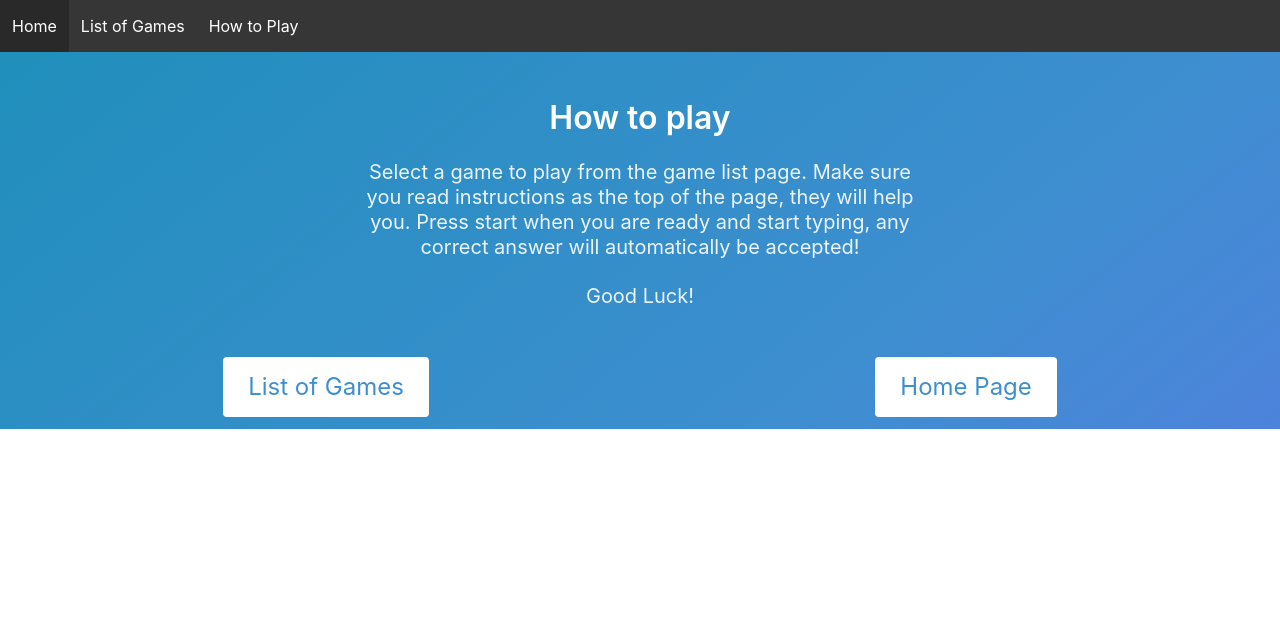
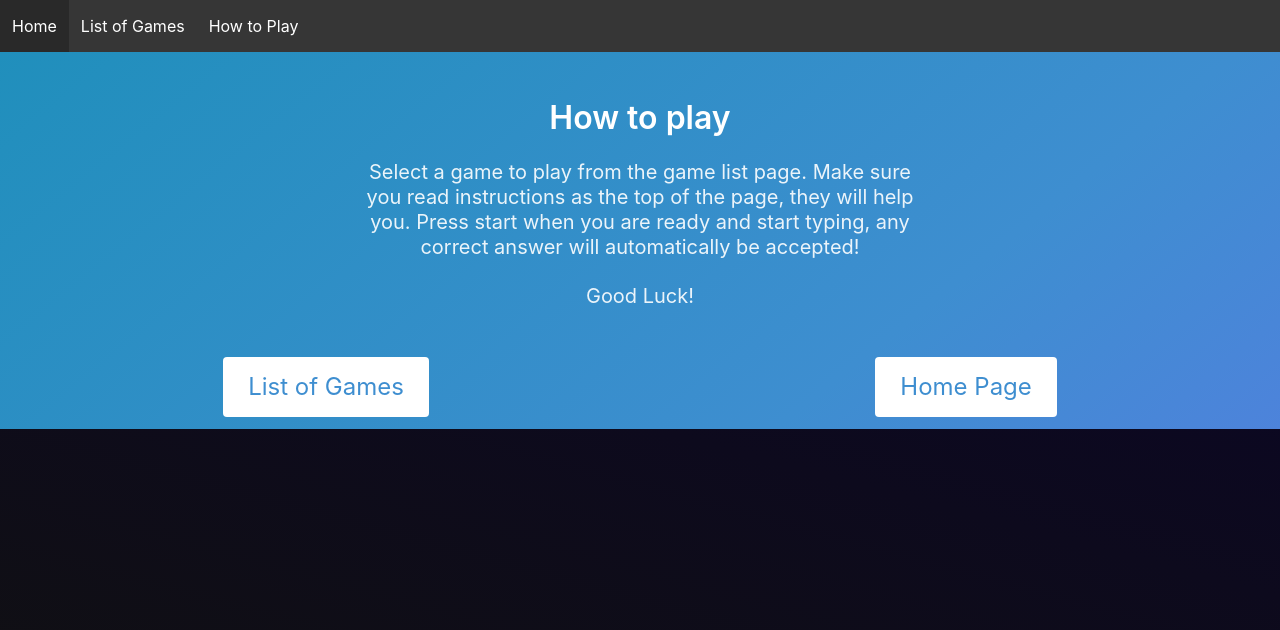
Before and after one commit to Mvcampbell3/time-score-frontend, an Angular app in the folder client/: page / in a window 1280 px wide. Both pictures are taken after a click on the link "How to Play". Shown: the top 630 px of the page. Built offline with nearby package versions, Linux system fonts and the light colour scheme.

Commit message:
full page instructions bg

```diff
--- a/client/src/app/instructions/instructions.component.html
+++ b/client/src/app/instructions/instructions.component.html
@@ -1,3 +1,4 @@
+<div class="instructions-bg">
   <div class="hero is-bold is-info">
     <div class="hero-body">
       <div class="container">
@@ -24,3 +25,4 @@
       </div>
     </div>
   </div>
+</div>
--- a/client/src/app/instructions/instructions.component.scss
+++ b/client/src/app/instructions/instructions.component.scss
@@ -0,0 +1,4 @@
+.instructions-bg {
+  background: linear-gradient(15deg, #111, rgb(9, 3, 41));
+  min-height: calc(100vh - 52px);
+}
```
Lines whose indentation alone changed are shown as unchanged.
